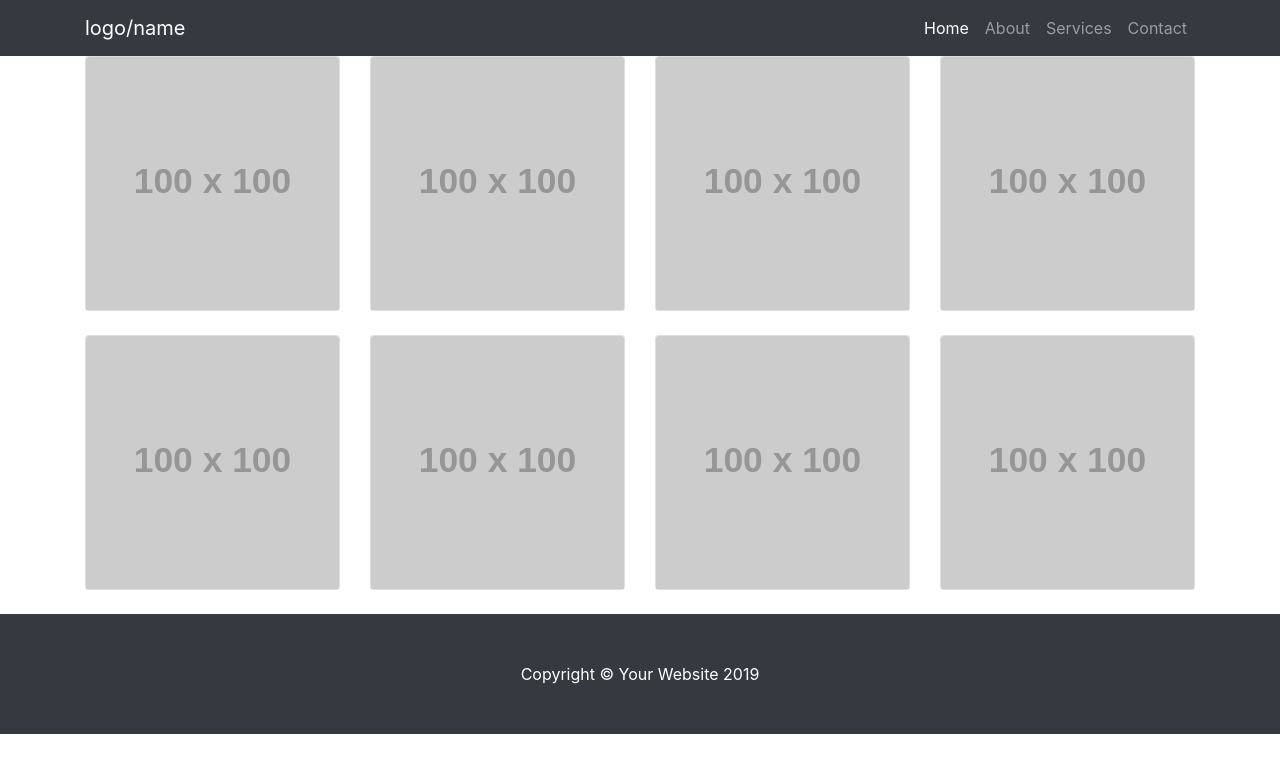
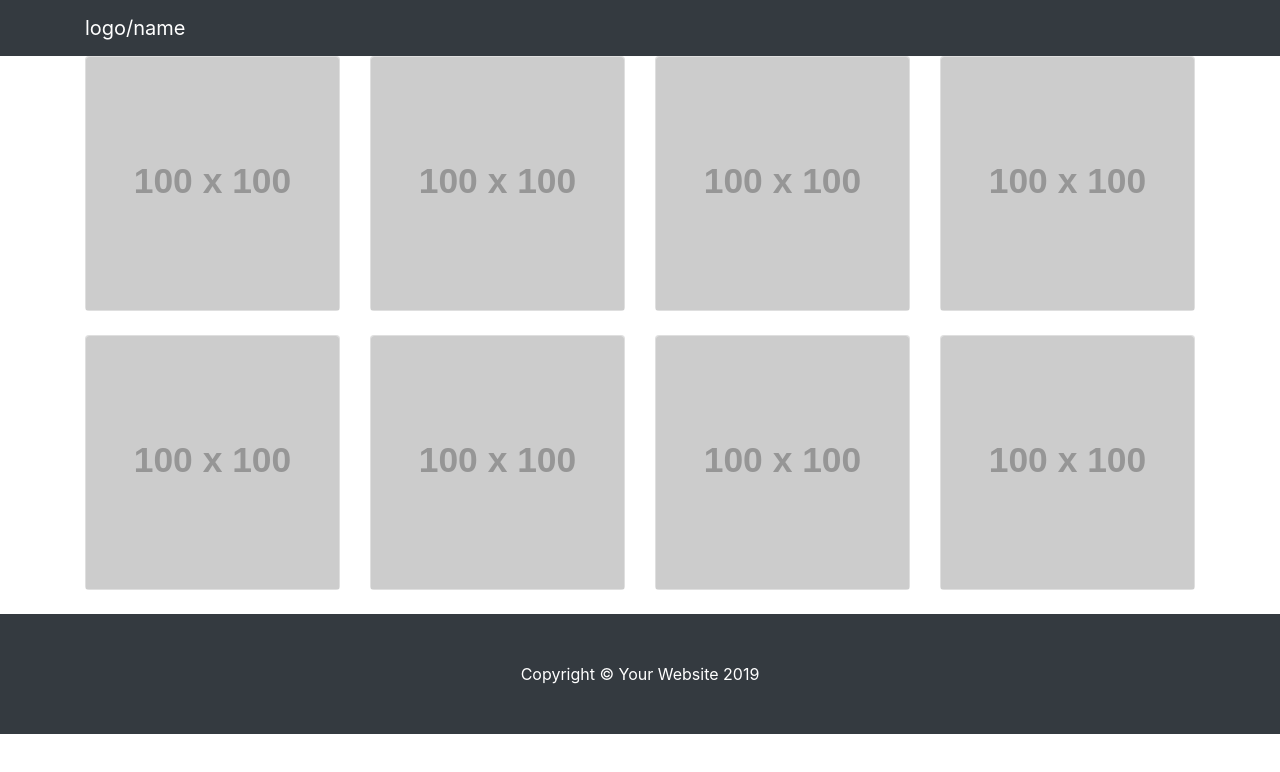
Before and after one commit to arisaquarium/arisaquarium.github.io, a plain HTML site: page index.html in a window 1280 px wide. Drawn offline with Linux system fonts and the light colour scheme; placeholder pictures from the web are drawn by us.

Commit message:
Update index.html

```diff
--- a/index.html
+++ b/index.html
@@ -8,7 +8,7 @@
   <meta name="description" content="">
   <meta name="author" content="">
 
-  <title>Heroic Features - Start Bootstrap Template</title>
+  <title>audio synthesis modular ambiet digital </title>
 
   <!-- Bootstrap core CSS -->
   <link href="vendor/bootstrap/css/bootstrap.min.css" rel="stylesheet">
@@ -24,27 +24,6 @@
   <nav class="navbar navbar-expand-lg navbar-dark bg-dark fixed-top">
     <div class="container">
       <a class="navbar-brand" href="#">logo/name</a>
-      <button class="navbar-toggler" type="button" data-toggle="collapse" data-target="#navbarResponsive" aria-controls="navbarResponsive" aria-expanded="false" aria-label="Toggle navigation">
-        <span class="navbar-toggler-icon"></span>
-      </button>
-      <div class="collapse navbar-collapse" id="navbarResponsive">
-        <ul class="navbar-nav ml-auto">
-          <li class="nav-item active">
-            <a class="nav-link" href="#">Home
-              <span class="sr-only">(current)</span>
-            </a>
-          </li>
-          <li class="nav-item">
-            <a class="nav-link" href="#">About</a>
-          </li>
-          <li class="nav-item">
-            <a class="nav-link" href="#">Services</a>
-          </li>
-          <li class="nav-item">
-            <a class="nav-link" href="#">Contact</a>
-          </li>
-        </ul>
-      </div>
     </div>
   </nav>
 
```
